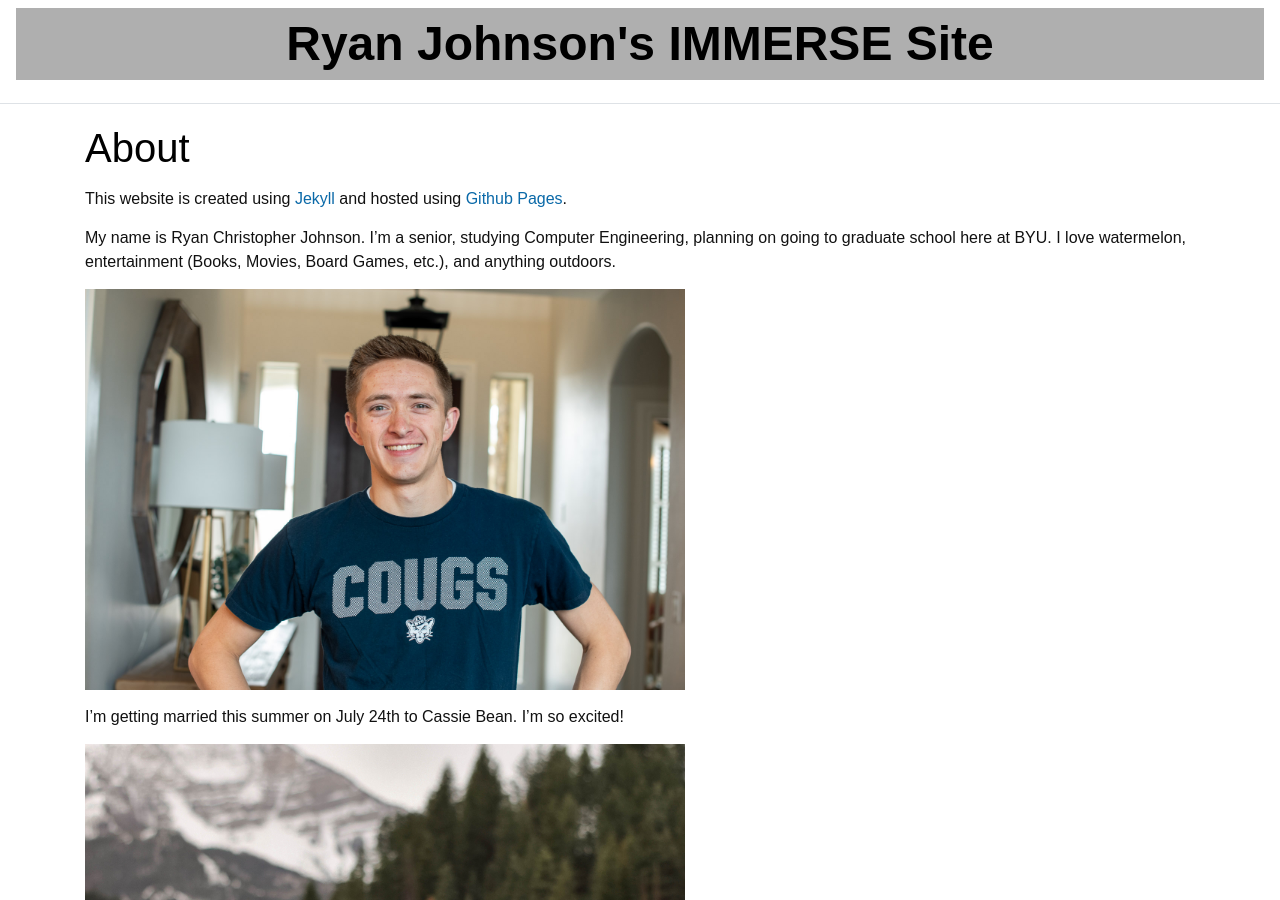
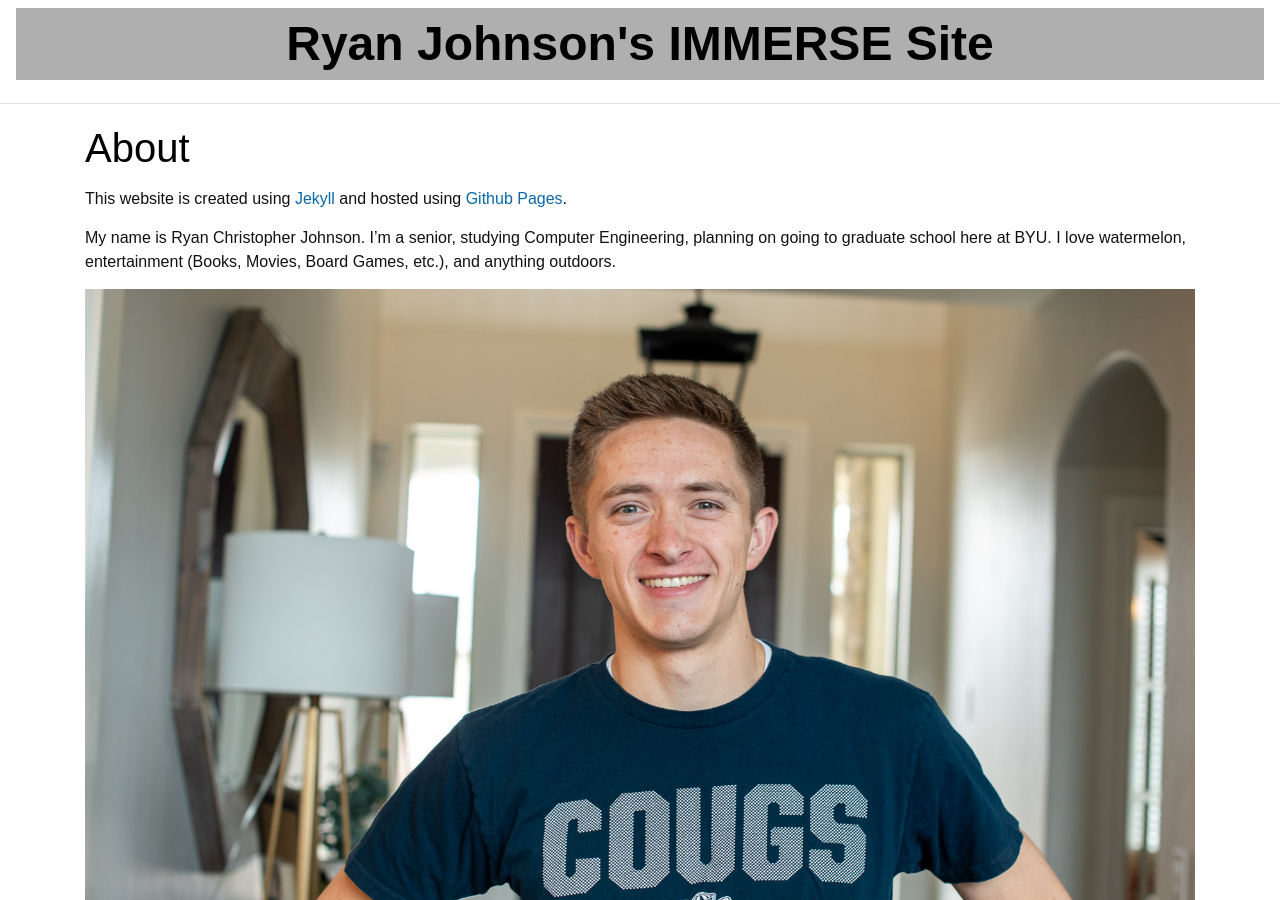
Before and after one commit to ryancj14/ryancj14, a Jekyll site: the page built from _pages/about.md, in a window 1280 px wide and 900 px high. Built offline with Jekyll 4.4.1, drawn with Linux system fonts in a browser that asks for light colours.

Commit message:
final image update
Signed-off-by: Ryan Johnson <ryancj14@gmail.com>

```diff
--- a/_pages/about.md
+++ b/_pages/about.md
@@ -7,11 +7,11 @@ This website is created using [Jekyll](https://jekyllrb.com/) and hosted using [
 
 My name is Ryan Christopher Johnson. I'm a senior, studying Computer Engineering, planning on going to graduate school here at BYU. I love watermelon, entertainment (Books, Movies, Board Games, etc.), and anything outdoors.
 
-<img src = "{% link images/RyanImage.jpg %}" width="600">
+![]({{ site.baseurl }}{% link images/RyanImage.jpg %})
 
 I'm getting married this summer on July 24th to Cassie Bean. I'm so excited!
 
-<img src = "{% link images/RyanCassie.jpg %}" width="600">
+![]({{ site.baseurl }}{% link images/RyanCassie.jpg %})
 
 I'm a second-year Immerse Student. I'll be working with fpga-tool-perf and other Symbiflow tools this summer. I've made 13 Pull Requests and 3 Issues on that page, plus 2 more currently unmerged pull requests. To see all my contributions to Symbiflow projects from last summer and this summer, go to this page: [Ryan's Contributions]({{ site.baseurl }}{% link _pages/contributions.md %})
 
```
Also changed, not shown: _pages/log.md (+1 -1 lines), images/RyanSchedule.png.
